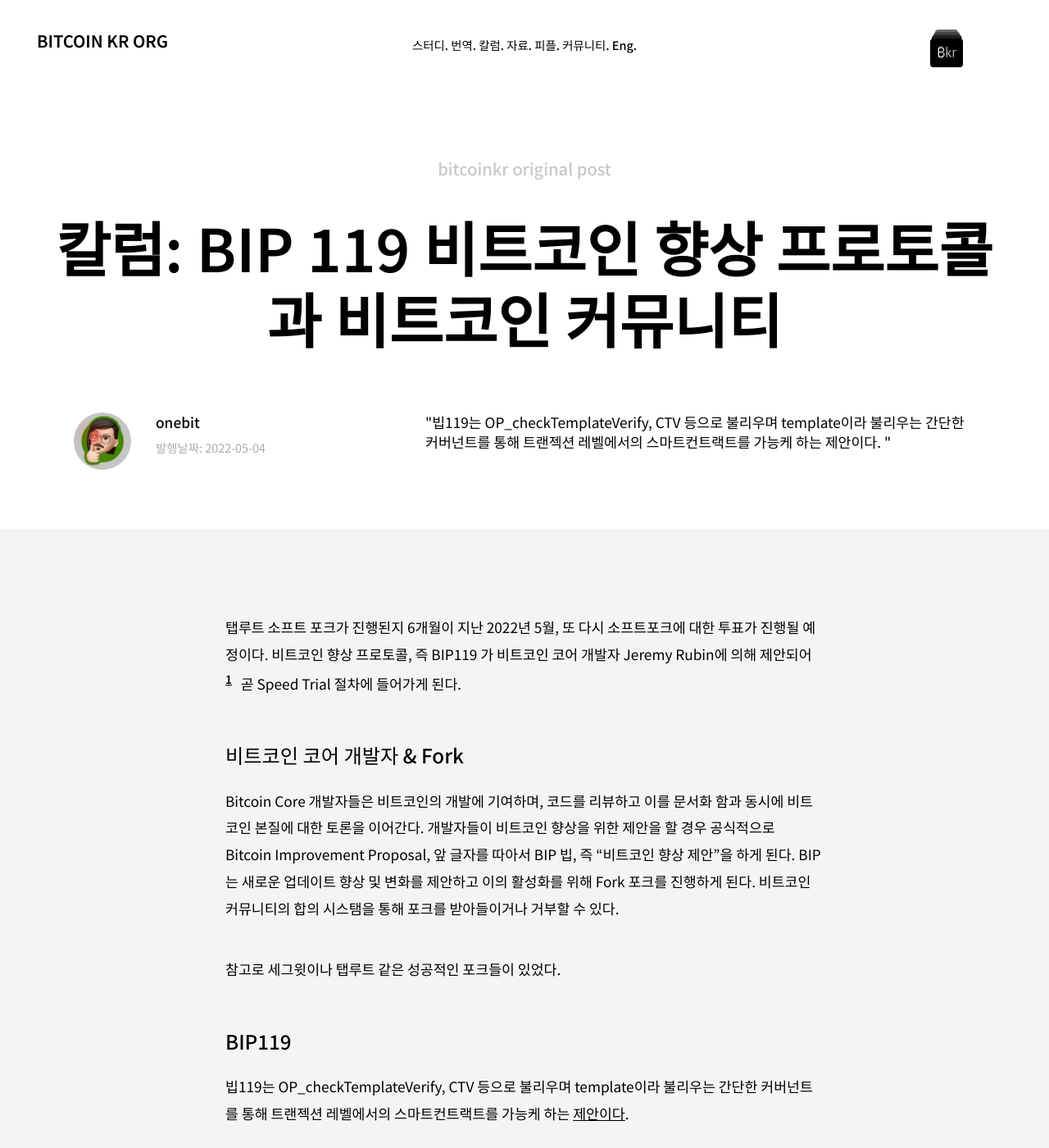
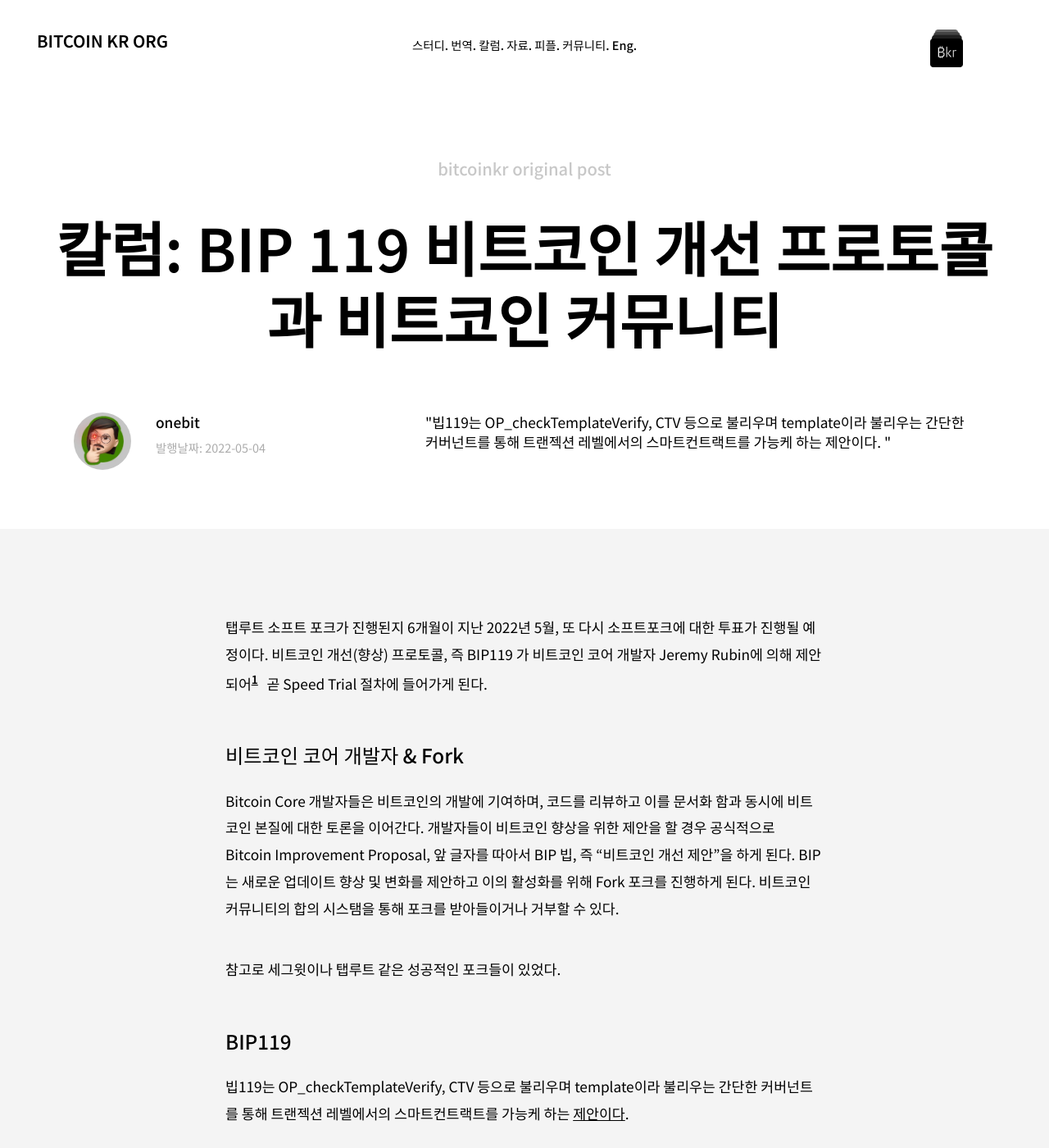
Before and after one commit to bitcoinkrorg/bitcoinkrorg.github.io, a Jekyll site: the page built from _posts/2022-05-05-칼럼-비트코인-BIP119-소프트포크-ST.md, in a window 1280 px wide and 1400 px high. Shown: the whole window at 82% size. Built offline with Jekyll 4.4.1, drawn with Linux system fonts in a browser that asks for light colours; some of the changed text lies outside the part shown.

Commit message:
edit: word change

```diff
--- a/_posts/2022-05-05-칼럼-비트코인-BIP119-소프트포크-ST.md
+++ b/_posts/2022-05-05-칼럼-비트코인-BIP119-소프트포크-ST.md
@@ -5,17 +5,17 @@
 author: onebit
 authorid: onebit
 tag: onebit
-title: "칼럼: BIP 119 비트코인 향상 프로토콜과 비트코인 커뮤니티"
+title: "칼럼: BIP 119 비트코인 개선 프로토콜과 비트코인 커뮤니티"
 date: 2022-05-05 08:00:00 +0900
 excerpt: "빕119는 OP_checkTemplateVerify, CTV 등으로 불리우며 template이라 불리우는 간단한 커버넌트를 통해 트랜젝션 레벨에서의 스마트컨트랙트를 가능케 하는 제안이다.  "
 
 ---
 
-탭루트 소프트 포크가 진행된지 6개월이 지난 2022년 5월, 또 다시 소프트포크에 대한 투표가 진행될 예정이다.  비트코인 향상 프로토콜, 즉 BIP119 가 비트코인 코어 개발자 Jeremy Rubin에 의해 제안되어[^1] 곧 Speed Trial 절차에 들어가게 된다.
+탭루트 소프트 포크가 진행된지 6개월이 지난 2022년 5월, 또 다시 소프트포크에 대한 투표가 진행될 예정이다.  비트코인 개선(향상) 프로토콜, 즉 BIP119 가 비트코인 코어 개발자 Jeremy Rubin에 의해 제안되어[^1] 곧 Speed Trial 절차에 들어가게 된다.
 
 
 ### 비트코인 코어 개발자 & Fork
-Bitcoin Core 개발자들은 비트코인의 개발에 기여하며, 코드를 리뷰하고 이를 문서화 함과 동시에 비트코인 본질에 대한 토론을 이어간다.  개발자들이 비트코인 향상을 위한 제안을 할 경우 공식적으로 Bitcoin Improvement Proposal, 앞 글자를 따아서 BIP 빕, 즉 “비트코인 향상 제안”을 하게 된다.  BIP는 새로운 업데이트 향상 및 변화를 제안하고 이의 활성화를 위해 Fork 포크를 진행하게 된다.  비트코인 커뮤니티의 합의 시스탬을 통해 포크를 받아들이거나 거부할 수 있다.
+Bitcoin Core 개발자들은 비트코인의 개발에 기여하며, 코드를 리뷰하고 이를 문서화 함과 동시에 비트코인 본질에 대한 토론을 이어간다.  개발자들이 비트코인 향상을 위한 제안을 할 경우 공식적으로 Bitcoin Improvement Proposal, 앞 글자를 따아서 BIP 빕, 즉 “비트코인 개선 제안”을 하게 된다.  BIP는 새로운 업데이트 향상 및 변화를 제안하고 이의 활성화를 위해 Fork 포크를 진행하게 된다.  비트코인 커뮤니티의 합의 시스탬을 통해 포크를 받아들이거나 거부할 수 있다.
 
 참고로 세그윗이나 탭루트 같은 성공적인 포크들이 있었다.
 
```
